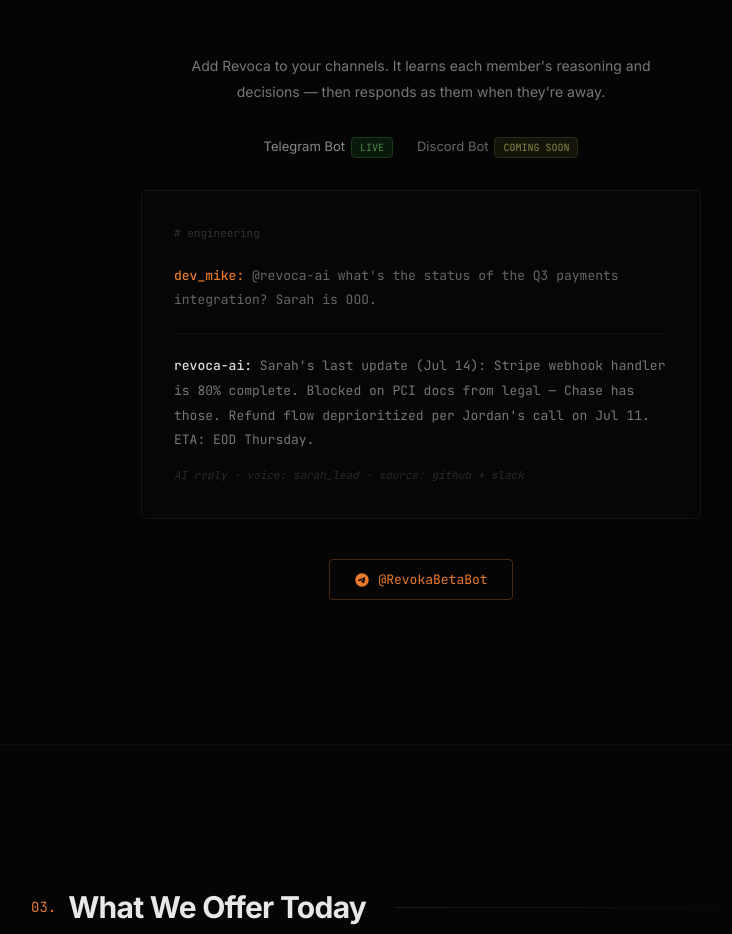
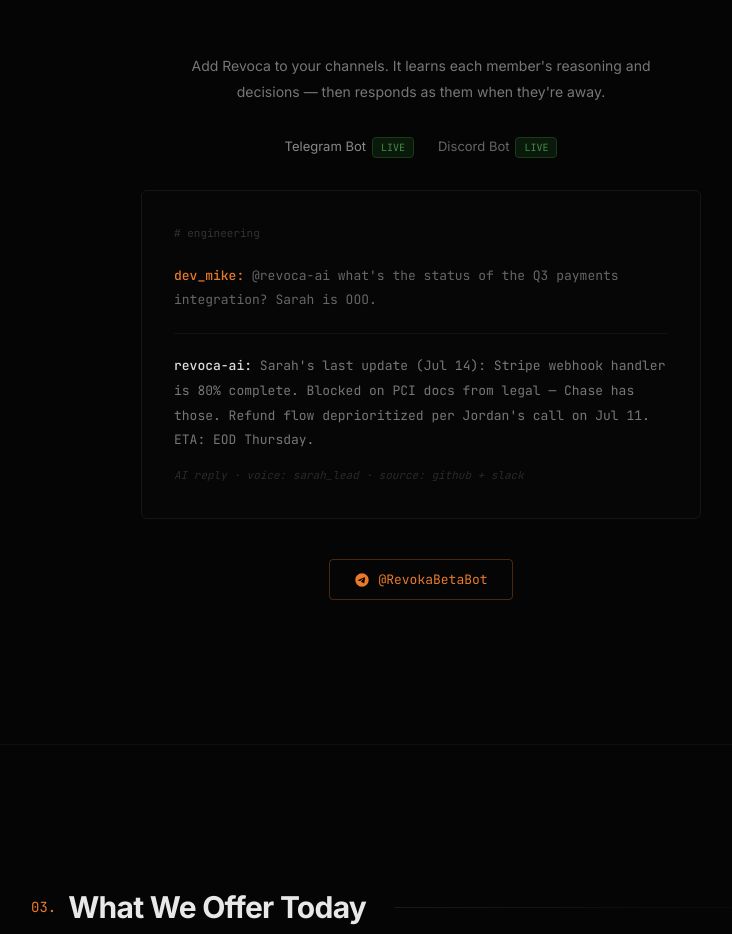
Before and after one commit to revoca-ai/revoca-frontend, a Next.js app: page / in a window 1280 px wide. Shown: the part 2740-3674 px from the top of the page, without its empty margins (219-951 px from the left). Built offline with nearby package versions, Linux system fonts and the light colour scheme.

Commit message:
chore: updated discord bot status

```diff
--- a/components/BotShowcase.tsx
+++ b/components/BotShowcase.tsx
@@ -74,8 +74,8 @@ export default function BotShowcase() {
               </a>
               <span className="text-[#666]">
                 Discord Bot
-                <span className="inline-block text-[10px] px-2 py-0.5 rounded font-mono ml-1.5 bg-[#141408] text-[#8a8a4a] border border-[#2a2a1a]">
-                  COMING SOON
+                <span className="inline-block text-[10px] px-2 py-0.5 rounded font-mono ml-1.5 bg-[#0a1a0a] text-[#4a8a4a] border border-[#1a3a1a]">
+                  LIVE
                 </span>
               </span>
             </div>
```
